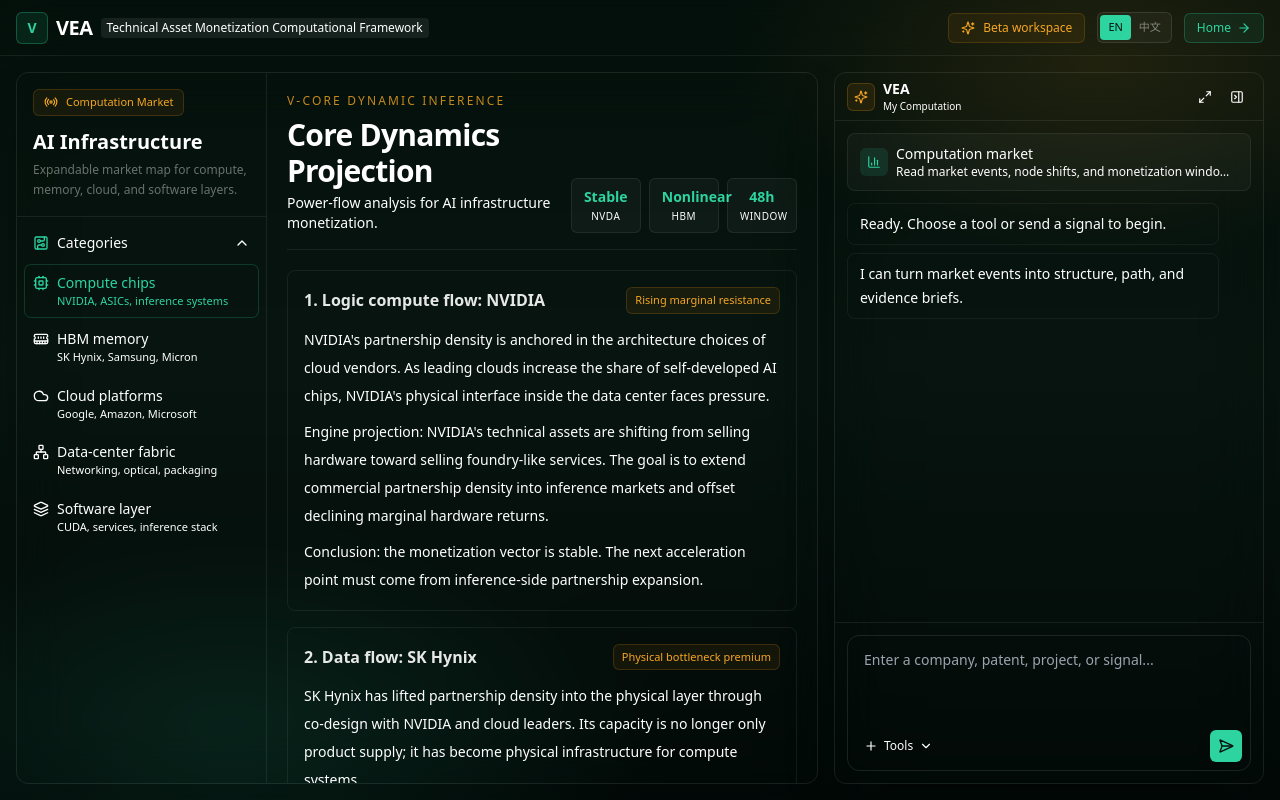
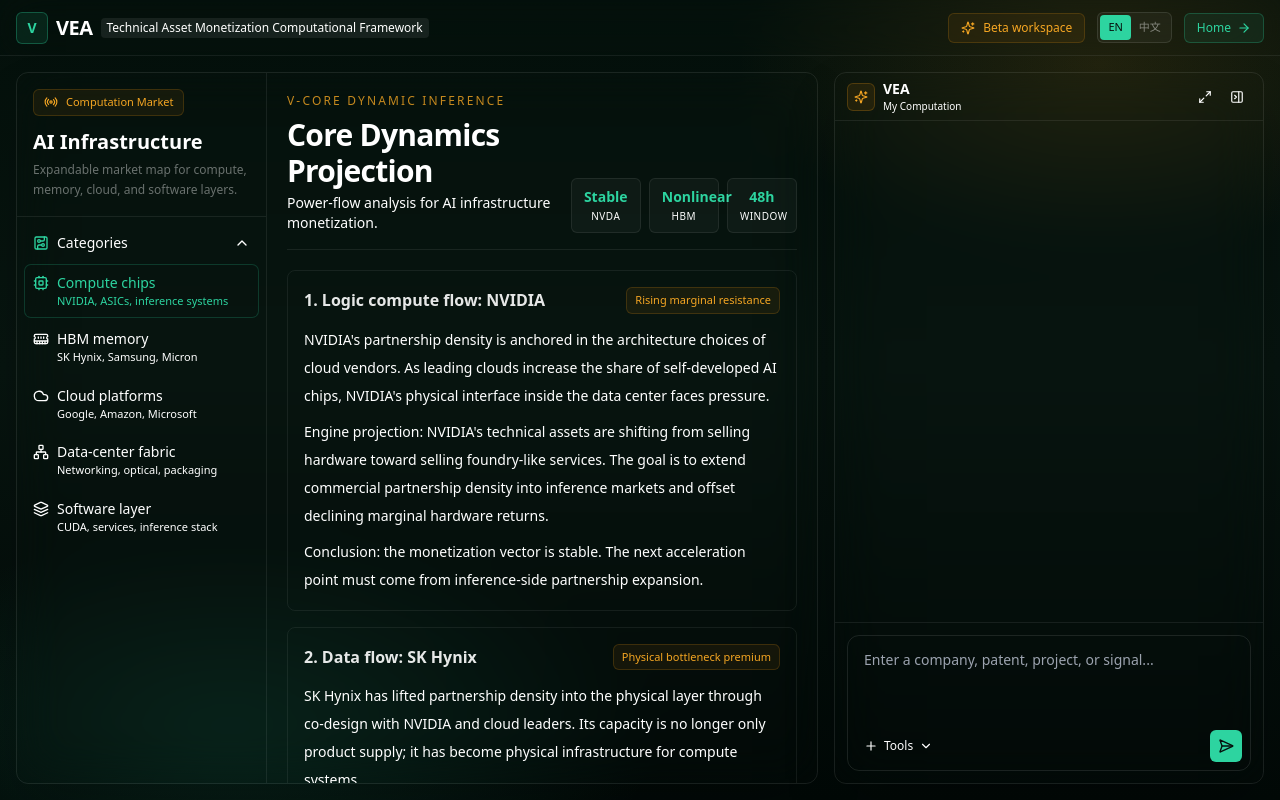
Before and after one commit to DavidZhong803/vei-demo, a Next.js app: page /app in a window 1280 px wide. Built offline with nearby package versions, Linux system fonts and the light colour scheme.

Commit message:
Remove default chat intro content

```diff
--- a/components/vea/dashboard/CodexDockPanel.tsx
+++ b/components/vea/dashboard/CodexDockPanel.tsx
@@ -99,7 +99,6 @@
   const [open, setOpen] = useState(false);
   const selectedTool =
     tools.find((tool) => tool.id === selectedToolId) ?? tools[0];
-  const SelectedIcon = selectedTool.icon;
 
   return (
     <aside className="flex h-full min-h-0 flex-col overflow-hidden rounded-xl border border-white/[0.09] bg-[#06110d]/88 shadow-2xl shadow-black/35 backdrop-blur-xl">
@@ -148,43 +147,7 @@
         </div>
       </header>
 
-      <div className="min-h-0 flex-1 space-y-3 overflow-y-auto p-3">
-        <div className="flex w-full items-center gap-2 rounded-lg border border-white/[0.07] bg-white/[0.03] px-3 py-2.5">
-          <span className="flex min-w-0 items-center gap-2">
-            <span className="flex h-7 w-7 shrink-0 items-center justify-center rounded-md bg-vea-neon/[0.12] text-vea-neon">
-              <SelectedIcon className="h-3.5 w-3.5" />
-            </span>
-            <span className="min-w-0">
-              <span className="block truncate text-sm font-medium text-white/82">
-                {selectedTool.label}
-              </span>
-              <span className="block truncate text-xs text-white/38">
-                {selectedTool.prompt}
-              </span>
-            </span>
-          </span>
-        </div>
-
-        <div className="space-y-2">
-          {[
-            t(
-              "Ready. Choose a tool or send a signal to begin.",
-              "已就绪。选择功能或输入信号开始计算。"
-            ),
-            t(
-              "I can turn market events into structure, path, and evidence briefs.",
-              "我可以把市场事件转化为结构、路径与证据简报。"
-            ),
-          ].map((line) => (
-            <div
-              key={line}
-              className="max-w-[92%] rounded-lg border border-white/[0.06] bg-black/22 px-3 py-2 text-sm leading-6 text-white/58"
-            >
-              {line}
-            </div>
-          ))}
-        </div>
-      </div>
+      <div className="min-h-0 flex-1 overflow-y-auto" />
 
       <footer className="shrink-0 border-t border-white/[0.08] p-3">
         {open && (
```
